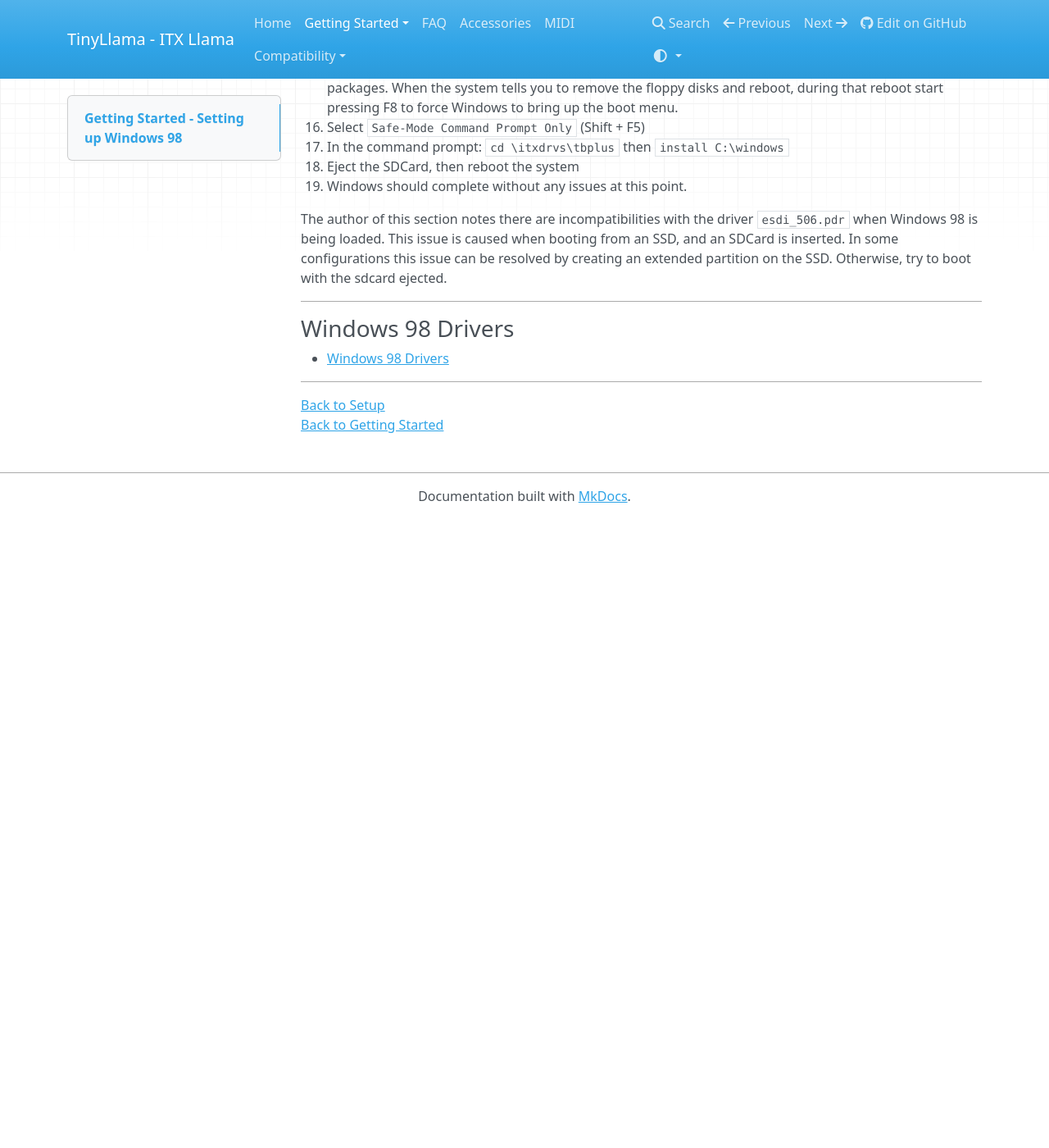
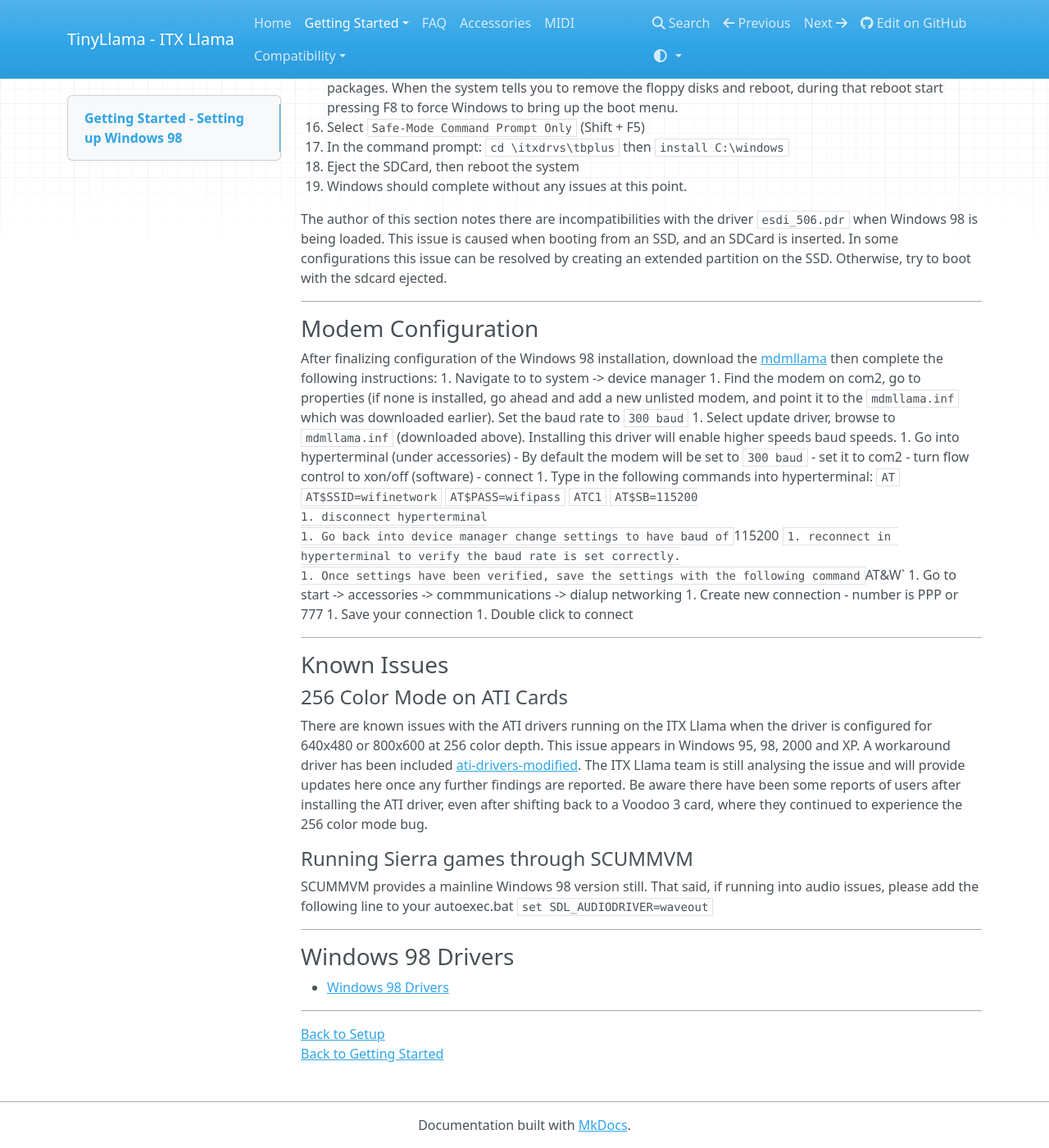
Before and after one commit to timesscar/tinyllama-docs, an MkDocs documentation site: the page built from docs/itxllama/getting-started/setup-win98.md, in a window 1280 px wide and 1400 px high, scrolled down 1165 px. Shown: the whole window at 82% size. Built offline with MkDocs 1.6.1, drawn with Linux system fonts in a browser that asks for light colours; nearby versions of some CDN libraries; before the commit the page ends 1798 px from its top, so only the background shows below that.

Commit message:
added modem instructions, win3.1 stuff and audio things for windows/dos

```diff
--- a/docs/itxllama/getting-started/setup-win98.md
+++ b/docs/itxllama/getting-started/setup-win98.md
@@ -52,6 +52,44 @@
 The author of this section notes there are incompatibilities with the driver `esdi_506.pdr` when Windows 98 is being loaded. This issue is caused when booting from an SSD, and an SDCard is inserted. In some configurations this issue can be resolved by creating an extended partition on the SSD. Otherwise, try to boot with the sdcard ejected.
 
 ---
+### Modem Configuration
+After finalizing configuration of the Windows 98 installation, download the [mdmllama](Modem INF file) then complete the following instructions:
+1. Navigate to to system -> device manager
+1. Find the modem on com2, go to properties (if none is installed, go ahead and add a new unlisted modem, and point it to the `mdmllama.inf` which was downloaded earlier). Set the baud rate to `300 baud`
+1. Select update driver, browse to `mdmllama.inf` (downloaded above).
+Installing this driver will enable higher speeds baud speeds.
+1. Go into hyperterminal (under accessories)
+- By default the modem will be set to `300 baud`
+- set it to com2
+- turn flow control to xon/off (software)
+- connect
+1. Type in the following commands into hyperterminal:
+`AT`
+<should respond with OK>
+`AT$SSID=wifinetwork`
+`AT$PASS=wifipass `
+`ATC1`
+`AT$SB=115200
+1. disconnect hyperterminal
+1. Go back into device manager change settings to have baud of `115200 `
+1. reconnect in hyperterminal to verify the baud rate is set correctly.
+1. Once settings have been verified, save the settings with the following command
+`AT&W`
+1. Go to start -> accessories -> commmunications -> dialup networking
+1. Create new connection
+- number is PPP or 777
+1. Save your connection
+1. Double click to connect
+
+---
+### Known Issues
+#### 256 Color Mode on ATI Cards
+There are known issues with the ATI drivers running on the ITX Llama when the driver is configured for 640x480 or 800x600 at 256 color depth. This issue appears in Windows 95, 98, 2000 and XP. A workaround driver has been included [ati-drivers-modified](here). The ITX Llama team is still analysing the issue and will provide updates here once any further findings are reported. Be aware there have been some reports of users after installing the ATI driver, even after shifting back to a Voodoo 3 card, where they continued to experience the 256 color mode bug.
+
+#### Running Sierra games through SCUMMVM
+SCUMMVM provides a mainline Windows 98 version still. That said, if running into audio issues, please add the following line to your autoexec.bat
+`set SDL_AUDIODRIVER=waveout`
+---
 
 ### Windows 98 Drivers
 * [Windows 98 Drivers](setup.md#windows-98-drivers)
@@ -71,3 +109,5 @@
 [vogons-minidos]: https://www.vogons.org/viewtopic.php?p=1307896#p1307896
 [mt32-pi]: https://github.com/dwhinham/mt32-pi
 [mt32-pi-control]: https://github.com/gmcn42/mt32-pi-control/tree/main/dos_bin
+[ati-drivers-modified]: https://docs.retrodreams.ca/itxllama/binaries/WIN98-drivers/llama-ATIDrivers-disable256Colors-6-2_wme_dd_cp_30314.zip
+[mdmllama]: https://docs.retrodreams.ca/itxllama/binaries/WIN98-drivers/mdmllama.inf
```
Also changed, not shown: docs/itxllama/getting-started/setup-dos.md (+10 -0 lines), docs/itxllama/getting-started/setup.md (+19 -0 lines), 2 other files.
